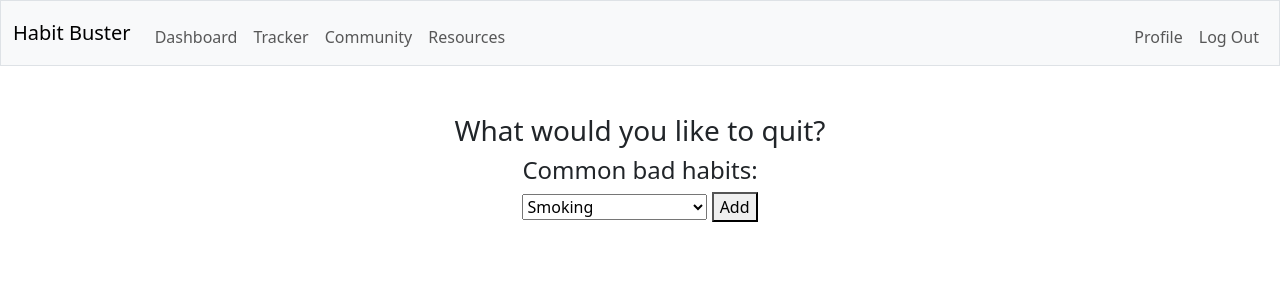
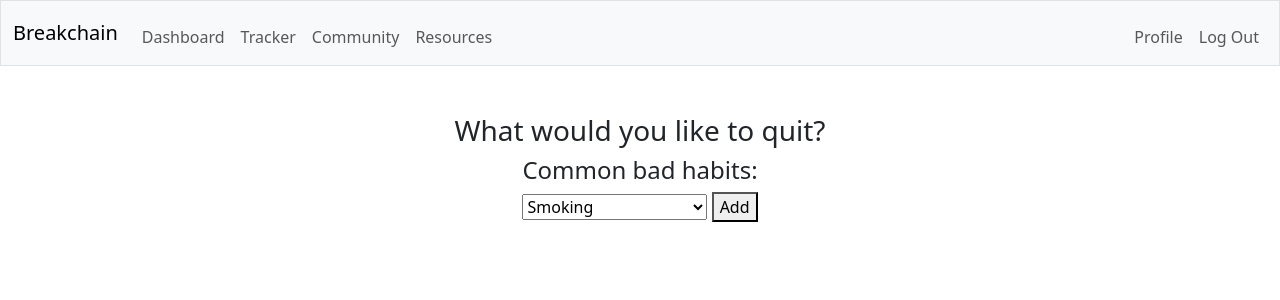
Before and after one commit to manchunyu/iquit, a Flask app: page /add in a window 1280 px wide. Shown: the top 300 px of the page. Run offline with Flask 3, Linux system fonts and the light colour scheme; a user stored in the database is signed in; some libraries are stand-ins or nearby versions.

Commit message:
Rename app

```diff
--- a/templates/layout.html
+++ b/templates/layout.html
@@ -23,7 +23,7 @@
 
         <nav class="bg-light border navbar navbar-expand-md navbar-light">
             <div class="container-fluid">
-                <a class="navbar-brand" href="/">Habit Buster</a>
+                <a class="navbar-brand" href="/">Breakchain</a>
                 <button aria-controls="navbar" aria-expanded="false" aria-label="Toggle navigation" class="navbar-toggler" data-bs-target="#navbar" data-bs-toggle="collapse" type="button">
                     <span class="navbar-toggler-icon"></span>
                 </button>
```
